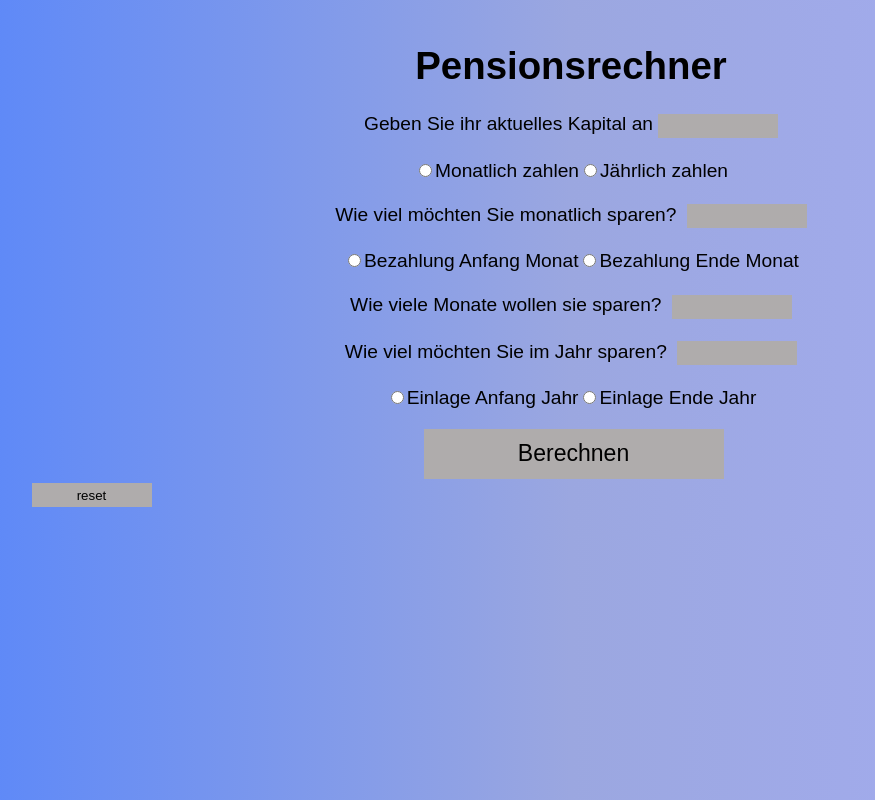
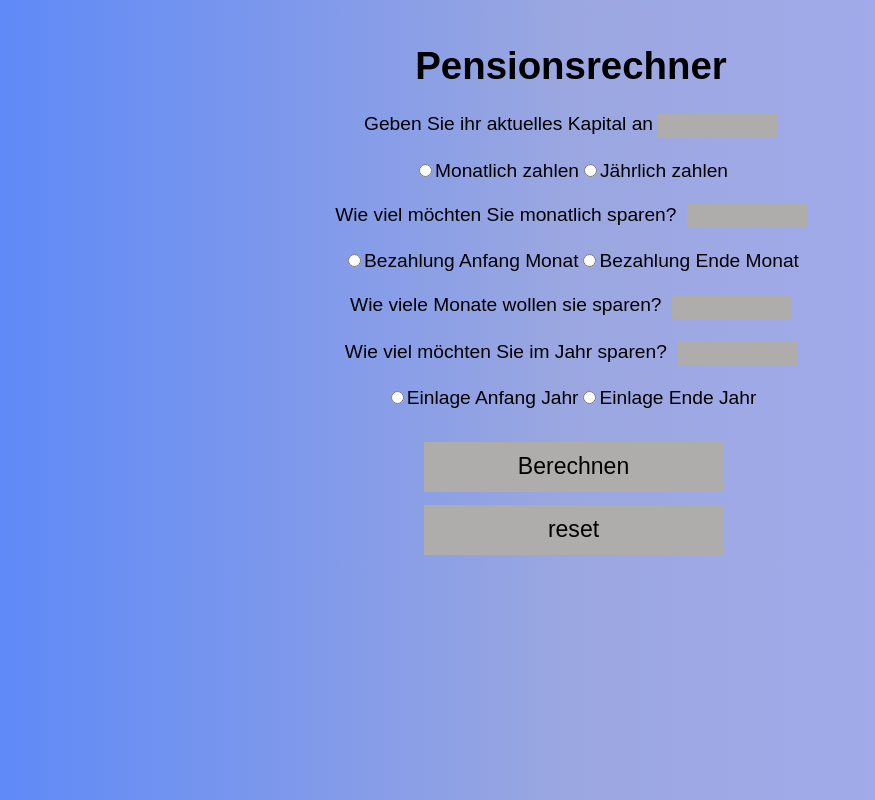
Before and after one commit to y4nisb/Pensionsrechner, a React (Create React App) app in the folder client/: page / in a window 1280 px wide. Shown: the whole page, without its empty margins (69-944 px from the left). Built offline with nearby package versions, Linux system fonts and the light colour scheme.

Commit message:
styling
styling

```diff
--- a/client/src/App.css
+++ b/client/src/App.css
@@ -18,7 +18,8 @@ html {
 }
 
 .input input,
-.berechnenButton button {
+.berechnenButton button,
+.reset button {
   background-color: rgb(175, 172, 172);
   padding: 0;
   border: 0;
@@ -31,24 +32,10 @@ body {
   background: linear-gradient(to right, #5886fa, #9ba7e0, #a7aef5);
 }
 
-.berechnenButton button {
+.berechnenButton button,
+.reset button {
   width: 300px;
   height: 50px;
   font-size: 120%;
+  margin-top: 13px;
 }
-.reset {
-  width: 300px;
-  height: 50px;
-  font-size: 120%;
-  justify-content: center;
-  text-align: center;
-}
-.reset button {
-  background-color: rgb(175, 172, 172);
-  padding: 0;
-  border: 0;
-  width: 120px;
-  height: 24px;
-  margin-left: 5px;
-  justify-content: center;
-}
```
